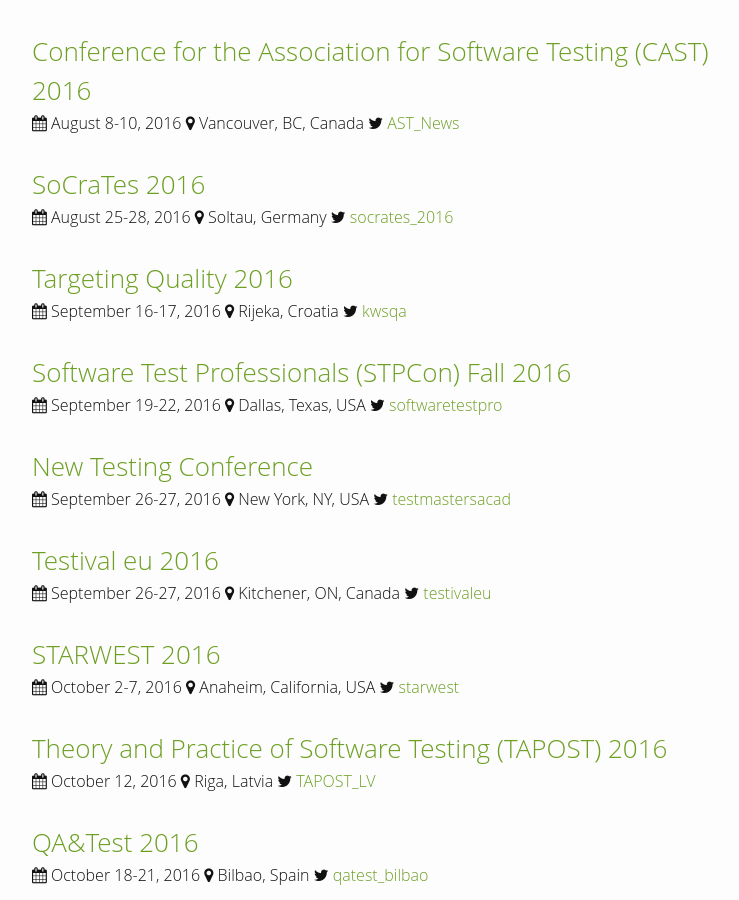
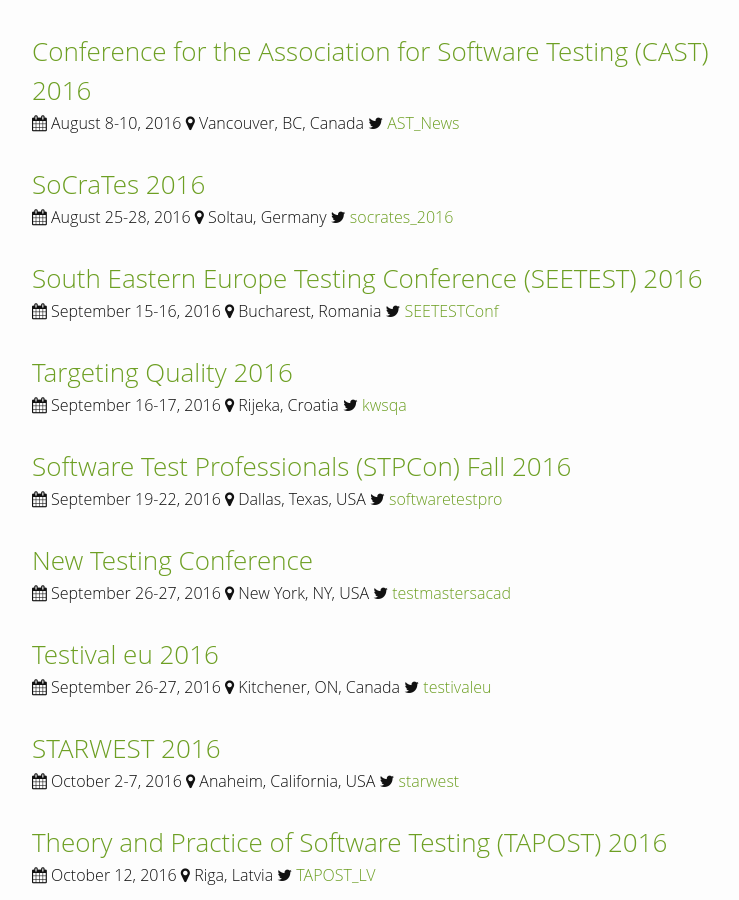
Before and after one commit to TestingConferences/testingconferences.github.io, a Jekyll site: the page built from index.html, in a window 1280 px wide and 900 px high, scrolled down 2192 px. Shown: the whole window, without its empty margins (238-977 px from the left). Built offline with Jekyll 4.4.1, drawn with Linux system fonts in a browser that asks for light colours.

Commit message:
Added SEETEST 2016

```diff
--- a/_data/current.yml
+++ b/_data/current.yml
@@ -137,6 +137,12 @@
   url: https://www.socrates-conference.de/
   twitter: socrates_2016
 
+- name: South Eastern Europe Testing Conference (SEETEST) 2016
+  location: Bucharest, Romania
+  dates: "September 15-16, 2016"
+  url: http://seetest.org/index.php
+  twitter: SEETESTConf
+
 - name: Targeting Quality 2016
   location: Rijeka, Croatia
   dates: "September 16-17, 2016"
```
